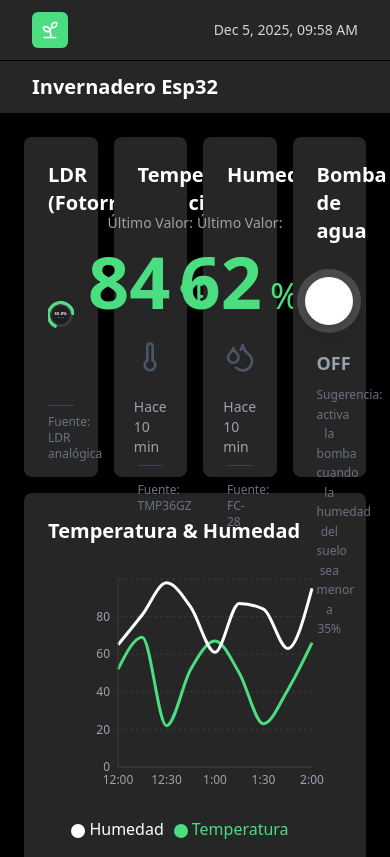
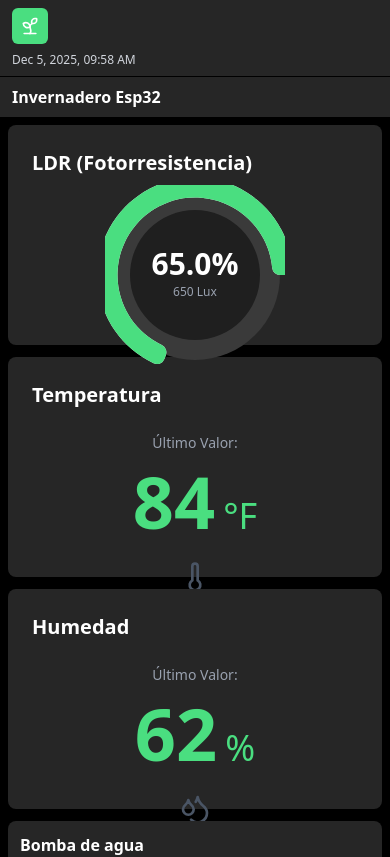
Before and after one commit to AdonayXX/IOT, a React (Vite) app: page / in a window 390 px wide. Shown: the top 857 px of the page. Built offline with nearby package versions, Linux system fonts and the light colour scheme.

Commit message:
Update App.tsx

```diff
--- a/src/App.tsx
+++ b/src/App.tsx
@@ -23,57 +23,51 @@
         };
         return fecha.toLocaleDateString('en-ES', opciones);
     }
+
 return (
   <div className='bg-[#000] min-h-screen w-screen flex flex-col'>
-      <div className='bg-[#262626] w-full flex items-center justify-between px-8 py-3'>
-        <div className='flex items-center gap-3'>
+    <div className='bg-[#262626] w-full flex flex-col sm:flex-row items-start sm:items-center justify-between px-3 sm:px-8 py-2 sm:py-3 gap-2 sm:gap-0'>
+      <div className='flex items-center gap-2 sm:gap-3'>
         <div className='bg-[#4ade80] p-2 rounded-md'>
           <Sprout className='w-5 h-5 text-white' />
         </div>
-
       </div>
-        <span className='text-sm text-gray-300'>{parsearFecha(date)}</span>
+      <span className='text-xs sm:text-sm text-gray-300'>{parsearFecha(date)}</span>
     </div>
-      <div className='bg-[#262626]  w-full flex items-center justify-between px-8 py-3 border-t'>
-        <div className='flex items-center gap-3'>
-
-          <h1 className='text-xl font-bold text-white'>Invernadero Esp32</h1>
+    <div className='bg-[#262626] w-full flex flex-col sm:flex-row items-start sm:items-center justify-between px-3 sm:px-8 py-2 sm:py-3 border-t gap-2 sm:gap-0'>
+      <div className='flex items-center gap-2 sm:gap-3'>
+        <h1 className='text-base sm:text-xl font-bold text-white'>Invernadero Esp32</h1>
       </div>
-
     </div>
-
-
-      <div className="p-6">
-        <div className="grid grid-cols-4 gap-4 w-full mb-4">
-          <div className="h-[340px]">
+    <div className="p-2 sm:p-6">
+      <div className="grid grid-cols-1 sm:grid-cols-2 lg:grid-cols-4 gap-3 sm:gap-4 w-full mb-3 sm:mb-4">
+        <div className="h-[220px] sm:h-[340px]">
           <LDRChart />
         </div>
-          <div className="h-[340px]">
+        <div className="h-[220px] sm:h-[340px]">
           <TempeChart />
         </div>
-          <div className="h-[340px]">
+        <div className="h-[220px] sm:h-[340px]">
           <HumedadChart />
         </div>
-          <div className="h-[340px] bg-[#262626] rounded-lg shadow-lg p-6 flex flex-col">
-            <h3 className="text-xl font-bold text-white mb-6">Bomba de agua</h3>
+        <div className="h-[220px] sm:h-[340px] bg-[#262626] rounded-lg shadow-lg p-3 sm:p-6 flex flex-col">
+          <h3 className="text-base sm:text-xl font-bold text-white mb-2 sm:mb-6">Bomba de agua</h3>
           <div className="flex-1 flex items-center justify-center">
-              <div className="bg-[#4a4a4a] rounded-full w-32 h-16 flex items-center px-2 cursor-pointer transition-all hover:bg-[#555555]">
-                <div className="bg-white rounded-full w-12 h-12 shadow-lg transition-all"></div>
+            <div className="bg-[#4a4a4a] rounded-full w-20 h-10 sm:w-32 sm:h-16 flex items-center px-2 cursor-pointer transition-all hover:bg-[#555555]">
+              <div className="bg-white rounded-full w-8 h-8 sm:w-12 sm:h-12 shadow-lg transition-all"></div>
             </div>
           </div>
-            <div className="text-center mt-4">
-              <p className="text-gray-400 text-lg font-semibold mb-2">OFF</p>
+          <div className="text-center mt-2 sm:mt-4">
+            <p className="text-gray-400 text-sm sm:text-lg font-semibold mb-1 sm:mb-2">OFF</p>
             <p className="text-gray-500 text-xs leading-relaxed">Sugerencia: activa la bomba cuando la humedad del suelo sea menor a 35%</p>
           </div>
         </div>
       </div>
-
-        <div className="w-full h-[400px]">
+      <div className="w-full h-[180px] sm:h-[400px]">
         <SensorChart />
       </div>
     </div>
   </div>
 )
 }
-
 export default App
```
Lines whose indentation alone changed are shown as unchanged.
